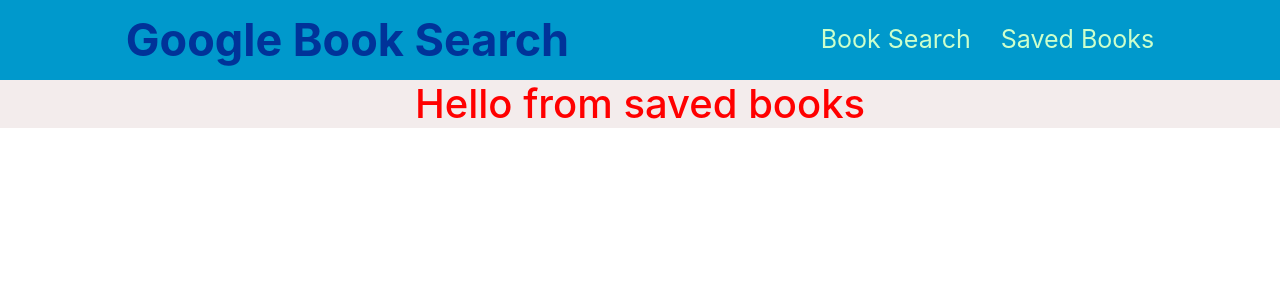
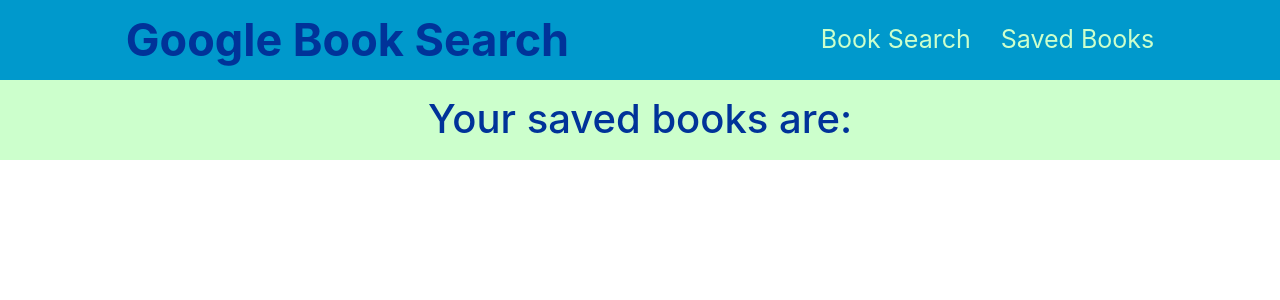
Before and after one commit to elpat77/google_book_search, a React (Create React App) app in the folder client/: page /saved in a window 1280 px wide. Shown: the top 300 px of the page. Built offline with nearby package versions, Linux system fonts and the light colour scheme.

Commit message:
style changes

```diff
--- a/client/src/App.js
+++ b/client/src/App.js
@@ -5,8 +5,6 @@
 import BookSearch from "./components/BookSearch/BookSearch";
 import SavedBooks from "./components/SavedBooks/SavedBooks";
 import NAV from "./components/Nav/Nav"
-// import axios from "axios";
-// import { Container } from "react-bootstrap";
 
 function App() {
 
--- a/client/src/components/BookList/BookList.js
+++ b/client/src/components/BookList/BookList.js
@@ -18,14 +18,12 @@
                     <div className="card-body text-center">
                         <div className="text-center">
                             <div>
-
-                                <a href={item.link} className="btn btn-outline-primary m-2" target="_blank"><i class="fa fa-rocket"></i> Link to the book</a>
-
+                                <a href={item.link} className="btn btn-outline-primary m-2 bookLink" target="_blank"><i class="fa fa-rocket"></i> Link to the book</a>
                             </div>
                             <div>
                                 <button
-                                    className="btn btn-outline-primary m-2"
-                                ><i class="fa fa-list"></i> Save book to my list</button>
+                                    className="btn btn-outline-primary m-2 saveBook"
+                                ><i className="fa fa-list "></i> Save book to my list</button>
                             </div>
                         </div>
                     </div>
--- a/client/src/components/BookSearch/BookSearch.js
+++ b/client/src/components/BookSearch/BookSearch.js
@@ -25,7 +25,6 @@
         let id = data[i].id;
         book.push({ bookTitles, authors, description, image, link, id })
         // console.log(book);
-
         // console.log(authors);
         // console.log(description);
         // console.log(image);
@@ -41,7 +40,7 @@
   return (
     <div>
       <div className="bookSearch">
-        <h1>Search for any book :</h1>
+        <h1>Search for any book</h1>
         <h2>Can enter keywords such as: Title, Author, Subject</h2>
         <div>
           <input
--- a/client/src/components/BookSearch/booksearch.css
+++ b/client/src/components/BookSearch/booksearch.css
@@ -2,16 +2,14 @@
     color:#003399;
     text-align: center;
     background-color: #ccffcc;
-
-    padding-bottom: 15px;
+    /* padding-bottom: 15px; */
     padding-top: 15px;
-    height: 15vh;
+    height: 28vh;
 }
 
 .bookDisplay {
     text-align: center;
     margin-top: 20px;
-
 }
 
 .card-header{
--- a/client/src/components/SavedBooks/SavedBooks.js
+++ b/client/src/components/SavedBooks/SavedBooks.js
@@ -12,7 +12,10 @@
 
     return (
         <div className="savedComponent">
-            <h1>Hello from saved books</h1>
+            <h1>Your saved books are:</h1>
+
+
+
         </div>
     )
 }
--- a/client/src/components/SavedBooks/savedbooks.css
+++ b/client/src/components/SavedBooks/savedbooks.css
@@ -1,4 +1,17 @@
 .savedComponent {
-    color:red;
+    color:#003399;
     text-align: center;
+    background-color: #ccffcc;
+    /* padding-bottom: 15px; */
+    padding-top: 15px;
+    height: 10vh;
 }
+
+.bookDisplay {
+    text-align: center;
+    margin-top: 20px;
+}
+
+.card-header{
+    background-color: #ccffcc;
+}
```
